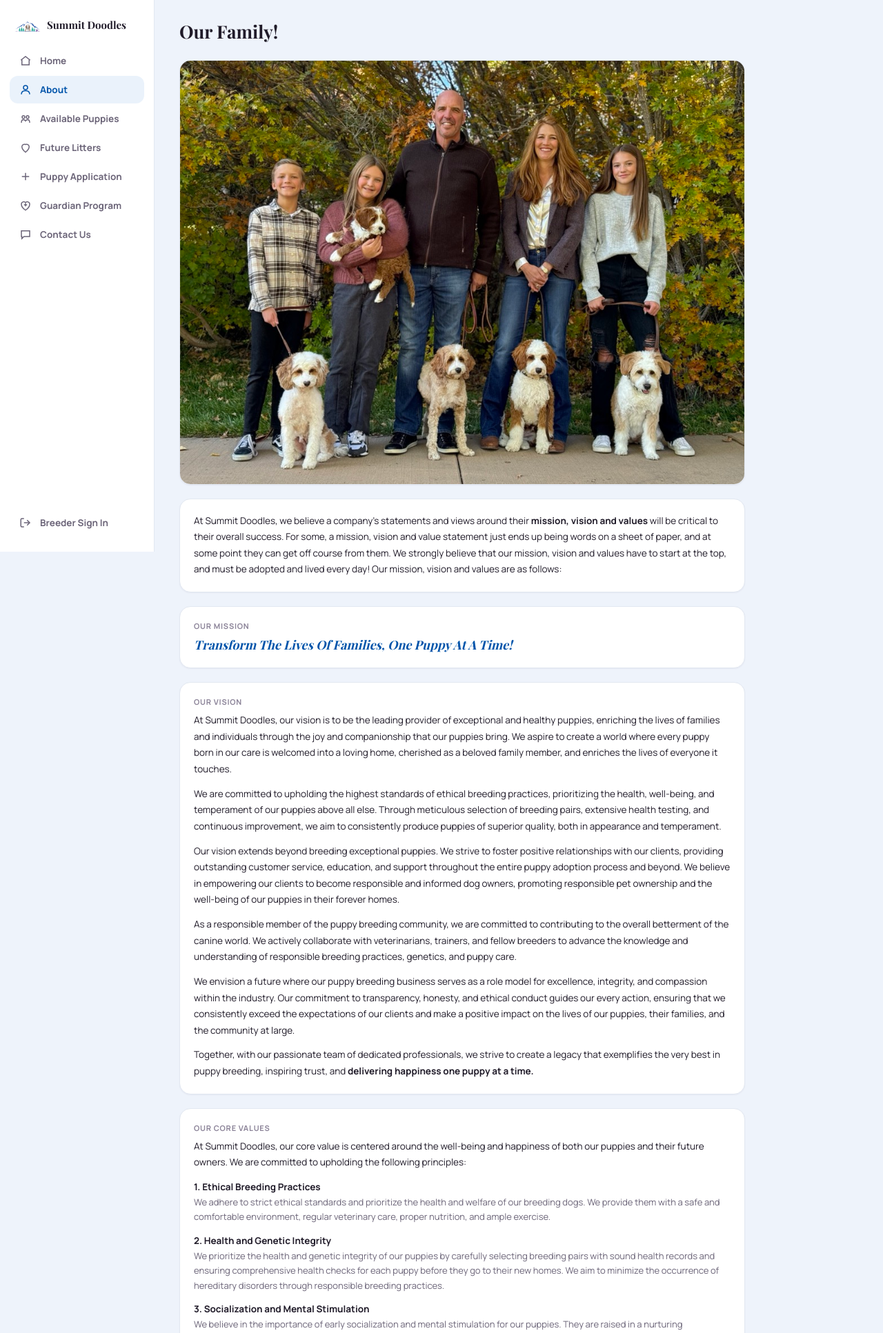
After one commit to faceoff0417/summit-doodles-app, a Flask app: page /about in a window 1280 px wide. The commit adds this page. Shown: the top 1933 px of the page at 69% size. Run offline with Flask 3, Linux system fonts and the light colour scheme.

Commit message:
Add About page (real content + family photo from summitdoodles.com), second in the sidebar

```diff
--- a/app.py
+++ b/app.py
@@ -162,6 +162,11 @@ def public_home():
     if session.get("is_admin"):
         return redirect(url_for("dashboard"))
     return render_template("public_home.html", pub_active="home")
+
+
+@app.route("/about")
+def about_public():
+    return render_template("about.html", pub_active="about")
 
 
 # --------------------------------------------------------------- dashboard --
--- /dev/null
+++ b/templates/about.html
@@ -0,0 +1,129 @@
+{% extends "public_shell.html" %}
+{% block title %}About -- Summit Doodles{% endblock %}
+{% block pubcontent %}
+<div class="page-head" style="display:block;">
+  <h1 style="font-size:26px;">Our Family!</h1>
+</div>
+
+<div class="card" style="overflow:hidden; margin-bottom:20px;">
+  <img src="{{ url_for('static', filename='img/about/family.jpg') }}" alt="The Summit Doodles family" style="width:100%; display:block;">
+</div>
+
+<div class="card card-pad" style="margin-bottom:20px;">
+  <p style="font-size:13.5px; line-height:1.75; color:var(--ink);">
+    At Summit Doodles, we believe a company's statements and views around their <strong>mission, vision and values</strong>
+    will be critical to their overall success. For some, a mission, vision and value statement just ends up being words
+    on a sheet of paper, and at some point they can get off course from them. We strongly believe that our mission,
+    vision and values have to start at the top, and must be adopted and lived every day! Our mission, vision and
+    values are as follows:
+  </p>
+</div>
+
+<div class="card card-pad" style="margin-bottom:20px;">
+  <div class="eyebrow" style="margin-bottom:8px;">Our Mission</div>
+  <p style="font-family:'Playfair Display',serif; font-style:italic; font-weight:700; font-size:18px; color:var(--purple); line-height:1.4;">
+    Transform The Lives Of Families, One Puppy At A Time!
+  </p>
+</div>
+
+<div class="card card-pad" style="margin-bottom:20px;">
+  <div class="eyebrow" style="margin-bottom:8px;">Our Vision</div>
+  <p style="font-size:13.5px; line-height:1.75; color:var(--ink); margin-bottom:12px;">
+    At Summit Doodles, our vision is to be the leading provider of exceptional and healthy puppies, enriching the
+    lives of families and individuals through the joy and companionship that our puppies bring. We aspire to create
+    a world where every puppy born in our care is welcomed into a loving home, cherished as a beloved family member,
+    and enriches the lives of everyone it touches.
+  </p>
+  <p style="font-size:13.5px; line-height:1.75; color:var(--ink); margin-bottom:12px;">
+    We are committed to upholding the highest standards of ethical breeding practices, prioritizing the health,
+    well-being, and temperament of our puppies above all else. Through meticulous selection of breeding pairs,
+    extensive health testing, and continuous improvement, we aim to consistently produce puppies of superior
+    quality, both in appearance and temperament.
+  </p>
+  <p style="font-size:13.5px; line-height:1.75; color:var(--ink); margin-bottom:12px;">
+    Our vision extends beyond breeding exceptional puppies. We strive to foster positive relationships with our
+    clients, providing outstanding customer service, education, and support throughout the entire puppy adoption
+    process and beyond. We believe in empowering our clients to become responsible and informed dog owners,
+    promoting responsible pet ownership and the well-being of our puppies in their forever homes.
+  </p>
+  <p style="font-size:13.5px; line-height:1.75; color:var(--ink); margin-bottom:12px;">
+    As a responsible member of the puppy breeding community, we are committed to contributing to the overall
+    betterment of the canine world. We actively collaborate with veterinarians, trainers, and fellow breeders to
+    advance the knowledge and understanding of responsible breeding practices, genetics, and puppy care.
+  </p>
+  <p style="font-size:13.5px; line-height:1.75; color:var(--ink); margin-bottom:12px;">
+    We envision a future where our puppy breeding business serves as a role model for excellence, integrity, and
+    compassion within the industry. Our commitment to transparency, honesty, and ethical conduct guides our every
+    action, ensuring that we consistently exceed the expectations of our clients and make a positive impact on the
+    lives of our puppies, their families, and the community at large.
+  </p>
+  <p style="font-size:13.5px; line-height:1.75; color:var(--ink);">
+    Together, with our passionate team of dedicated professionals, we strive to create a legacy that exemplifies
+    the very best in puppy breeding, inspiring trust, and <strong>delivering happiness one puppy at a time.</strong>
+  </p>
+</div>
+
+<div class="card card-pad" style="margin-bottom:20px;">
+  <div class="eyebrow" style="margin-bottom:8px;">Our Core Values</div>
+  <p style="font-size:13.5px; line-height:1.75; color:var(--ink); margin-bottom:14px;">
+    At Summit Doodles, our core value is centered around the well-being and happiness of both our puppies and their
+    future owners. We are committed to upholding the following principles:
+  </p>
+  <div style="display:flex; flex-direction:column; gap:14px;">
+    <div>
+      <div style="font-size:13.5px; font-weight:700; color:var(--ink);">1. Ethical Breeding Practices</div>
+      <p style="font-size:13px; line-height:1.65; color:var(--muted); margin-top:3px;">We adhere to strict ethical standards and prioritize the health and welfare of our breeding dogs. We provide them with a safe and comfortable environment, regular veterinary care, proper nutrition, and ample exercise.</p>
+    </div>
+    <div>
+      <div style="font-size:13.5px; font-weight:700; color:var(--ink);">2. Health and Genetic Integrity</div>
+      <p style="font-size:13px; line-height:1.65; color:var(--muted); margin-top:3px;">We prioritize the health and genetic integrity of our puppies by carefully selecting breeding pairs with sound health records and ensuring comprehensive health checks for each puppy before they go to their new homes. We aim to minimize the occurrence of hereditary disorders through responsible breeding practices.</p>
+    </div>
+    <div>
+      <div style="font-size:13.5px; font-weight:700; color:var(--ink);">3. Socialization and Mental Stimulation</div>
+      <p style="font-size:13px; line-height:1.65; color:var(--muted); margin-top:3px;">We believe in the importance of early socialization and mental stimulation for our puppies. They are raised in a nurturing environment where they are exposed to various sights, sounds, and experiences to promote their development into well-adjusted and confident companions.</p>
+    </div>
+    <div>
+      <div style="font-size:13.5px; font-weight:700; color:var(--ink);">4. Education and Support</div>
+      <p style="font-size:13px; line-height:1.65; color:var(--muted); margin-top:3px;">We strive to educate potential puppy owners about responsible pet ownership, breed-specific traits, and the importance of lifelong care. We provide ongoing support and guidance to our customers, ensuring they have the knowledge and resources needed to provide a loving and enriched environment for their new family member.</p>
+    </div>
+    <div>
+      <div style="font-size:13.5px; font-weight:700; color:var(--ink);">5. Transparency and Integrity</div>
+      <p style="font-size:13px; line-height:1.65; color:var(--muted); margin-top:3px;">We maintain open and honest communication with our customers, providing them with accurate information about our breeding practices, health records, and the lineage of our puppies. We are dedicated to building trust and fostering long-term relationships based on integrity and transparency.</p>
+    </div>
+    <div>
+      <div style="font-size:13.5px; font-weight:700; color:var(--ink);">6. Adoption Screening and Responsible Placements</div>
+      <p style="font-size:13px; line-height:1.65; color:var(--muted); margin-top:3px;">We have a thorough adoption screening process to ensure that our puppies are placed in suitable homes with responsible and committed owners. We prioritize matching the right puppy to the right family, taking into consideration the individual needs and preferences of both the puppy and the prospective owner.</p>
+    </div>
+    <div>
+      <div style="font-size:13.5px; font-weight:700; color:var(--ink);">7. Continuous Improvement</div>
+      <p style="font-size:13px; line-height:1.65; color:var(--muted); margin-top:3px;">We are committed to continuously learning and improving our breeding practices. We stay informed about the latest advancements in veterinary care, behavior training, and responsible breeding techniques, ensuring that we provide the best possible care for our dogs and produce healthy, well-rounded puppies.</p>
+    </div>
+  </div>
+  <p style="font-size:13px; line-height:1.7; color:var(--muted); margin-top:16px;">
+    By embracing these core values, we aim to make a positive impact on the lives of our puppies, their owners, and
+    the broader community of dog lovers.
+  </p>
+</div>
+
+<div class="card card-pad" style="margin-bottom:20px; background:var(--purple-tint); border:none;">
+  <p style="font-size:13px; line-height:1.7; color:var(--ink); font-style:italic;">
+    These will be our guiding pillars that will drive everything we do, and we will never discriminate or be
+    exclusive in any way. We check in regularly with our customers to ensure that we are living up to our mission,
+    vision and values, and we welcome our customers to engage with us if they are not experiencing exactly what we
+    strive to accomplish. If you ever feel that your experience does not live up to this, please contact Tom or
+    Tara at <a href="mailto:info@summitdoodles.com">info@summitdoodles.com</a> and we will work diligently to make
+    your experience a great one and to live up to our mission, vision and values.
+  </p>
+</div>
+
+<div class="card card-pad" style="display:flex; align-items:center; justify-content:space-between; gap:16px; flex-wrap:wrap;">
+  <div>
+    <div class="eyebrow" style="margin-bottom:6px;">You may find us at</div>
+    <div style="font-size:13.5px; color:var(--ink); font-weight:700;">Colorado Springs, CO 80908</div>
+    <div style="font-size:12.5px; color:var(--muted); margin-top:2px;">Mon&ndash;Sun: 8am&ndash;7pm MDT</div>
+    <div style="font-size:12.5px; color:var(--muted); margin-top:6px;">+1 (417) 922-0717 &middot; info@summitdoodles.com</div>
+    <div style="font-size:11.5px; color:var(--faint); margin-top:6px;">PACFA License: LIC2023002278-1</div>
+  </div>
+  <img src="{{ url_for('static', filename='img/about/pacfa-logo.png') }}" alt="PACFA licensed" style="height:52px; width:auto;">
+</div>
+{% endblock %}
--- a/templates/public_home.html
+++ b/templates/public_home.html
@@ -8,6 +8,11 @@
 </div>
 
 <div class="grid-2" style="margin-bottom:14px;">
+  <a class="card card-pad" href="{{ url_for('about_public') }}" style="display:block;">
+    <div class="eyebrow">Meet the family</div>
+    <div style="font-family:'Playfair Display',serif; font-weight:700; font-size:17px; margin-top:4px;">About Us</div>
+    <p style="font-size:12.5px; color:var(--muted); margin-top:6px; line-height:1.5;">Our mission, vision, and the family behind Summit Doodles.</p>
+  </a>
   <a class="card card-pad" href="{{ url_for('puppies_public') }}" style="display:block;">
     <div class="eyebrow">Right now</div>
     <div style="font-family:'Playfair Display',serif; font-weight:700; font-size:17px; margin-top:4px;">Available Puppies</div>
--- a/templates/public_shell.html
+++ b/templates/public_shell.html
@@ -10,6 +10,10 @@
     <a class="navitem {% if pub_active=='home' %}active{% endif %}" href="{{ url_for('public_home') }}">
       <svg width="18" height="18" viewBox="0 0 24 24" fill="none" stroke="currentColor" stroke-width="2"><path d="M3 11 L12 4 L21 11"/><path d="M5 10 V20 H19 V10"/></svg>
       Home
+    </a>
+    <a class="navitem {% if pub_active=='about' %}active{% endif %}" href="{{ url_for('about_public') }}">
+      <svg width="18" height="18" viewBox="0 0 24 24" fill="none" stroke="currentColor" stroke-width="2"><circle cx="12" cy="8" r="4"/><path d="M4 21 C4 16.5 7.5 14 12 14 C16.5 14 20 16.5 20 21"/></svg>
+      About
     </a>
     <a class="navitem {% if pub_active=='puppies' %}active{% endif %}" href="{{ url_for('puppies_public') }}">
       <svg width="18" height="18" viewBox="0 0 24 24" fill="none" stroke="currentColor" stroke-width="2"><circle cx="8" cy="9" r="2.6"/><circle cx="16" cy="9" r="2.6"/><path d="M4 20 C4 16 6 14 8 14 C10 14 11 15 12 16.5 C13 15 14 14 16 14 C18 14 20 16 20 20"/></svg>
```
Also changed, not shown: static/img/about/family.jpg (added), static/img/about/pacfa-logo.png (added).
